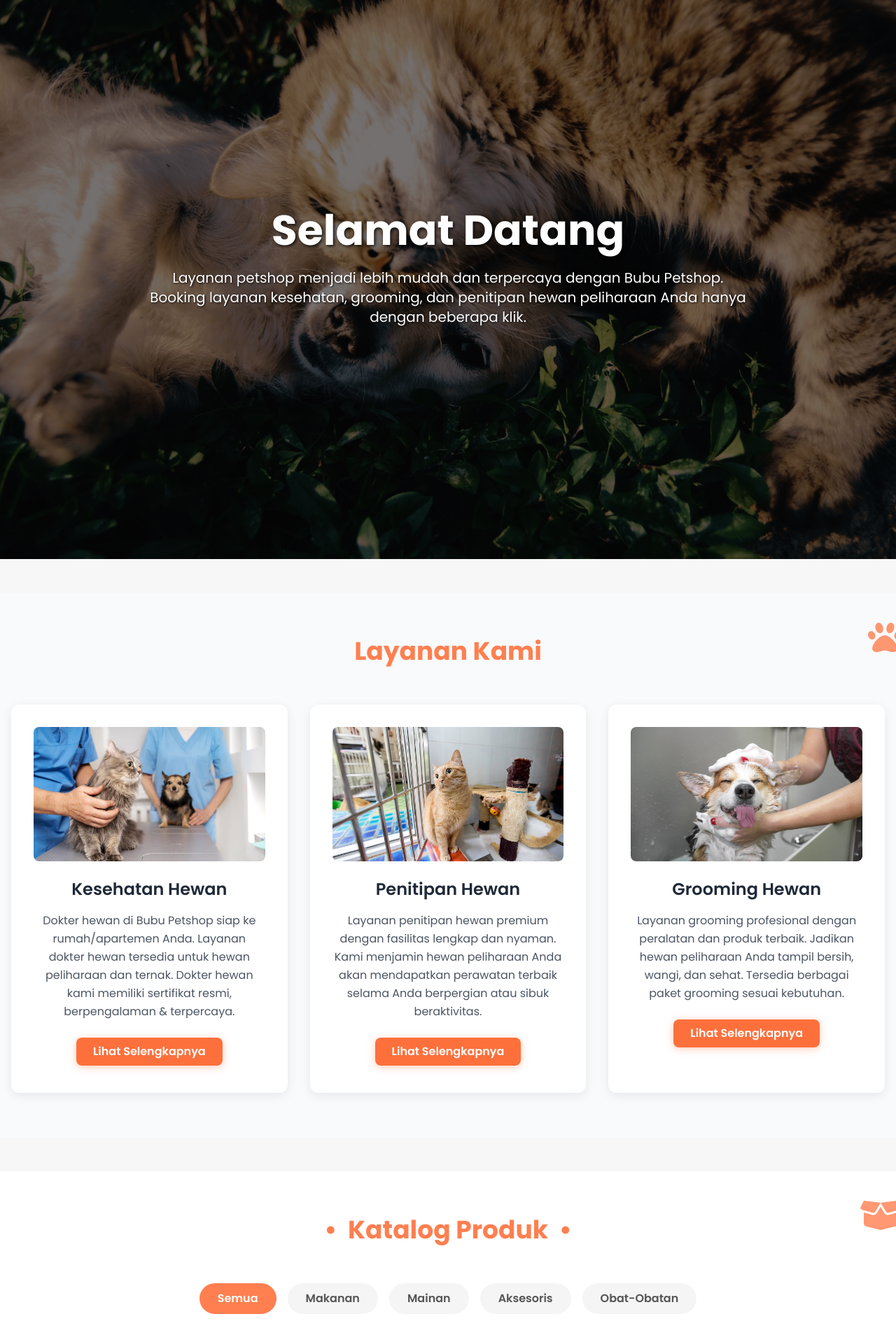
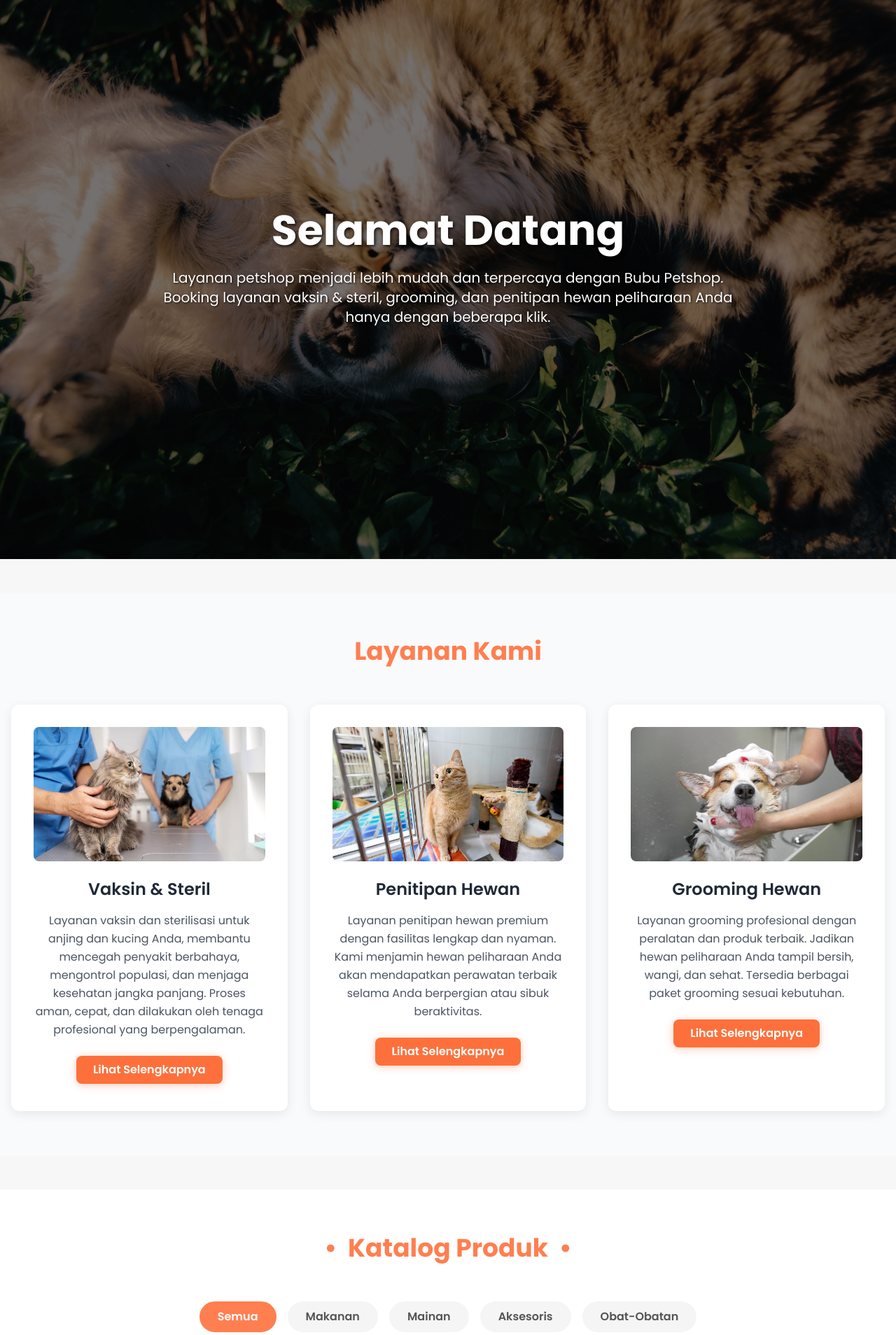
Before and after one commit to musbihin05/bubupetshop, a Django app: page / in a window 1280 px wide. Shown: the part 73-1981 px from the top of the page at 70% size. Run offline with Django 3.2, Linux system fonts and the light colour scheme; data comes from the database, SQL or seed files in the repository; parts of the project's set-up code (start-up, migrations or seed data) failed here and were passed over; some libraries are stand-ins or nearby versions.

Commit message:
template

```diff
--- a/templates/booking/index.html
+++ b/templates/booking/index.html
@@ -10,8 +10,8 @@
     <h1 class="text-4xl font-bold text-white mb-2">Riwayat Booking</h1>
     <p class="text-white text-lg">Lihat dan kelola semua riwayat booking layanan Anda</p>
   </div>
-  <i
-    class="fas fa-history absolute top-6 right-8 sm:right-8 text-white opacity-80 text-4xl md:text-5xl section-icon"></i>
+  {% comment %} <i
+    class="fas fa-history absolute top-6 right-8 sm:right-8 text-white opacity-80 text-4xl md:text-5xl section-icon"></i> {% endcomment %}
 </div>
 
 <!-- Booking History Section -->
--- a/templates/home/index.html
+++ b/templates/home/index.html
@@ -18,7 +18,7 @@
     <p class="text-base sm:text-lg md:text-xl mb-8 animate-fade-in animation-delay-200"
       style="text-shadow: 1px 1px 3px rgba(0, 0, 0, 0.9)">
       Layanan petshop menjadi lebih mudah dan terpercaya dengan Bubu Petshop.
-      Booking layanan kesehatan, grooming, dan penitipan hewan peliharaan Anda
+      Booking layanan vaksin & steril, grooming, dan penitipan hewan peliharaan Anda
       hanya dengan beberapa klik.
     </p>
   </div>
@@ -32,7 +32,7 @@
         Layanan Kami
         <span class="absolute bottom-0 left-1/2 transform -translate-x-1/2 w-24 h-1 bg-orange-theme"></span>
       </span>
-      <i class="fas fa-paw absolute -top-6 -right-6 text-orange-theme opacity-80 text-5xl"></i>
+      {% comment %} <i class="fas fa-paw absolute -top-6 -right-6 text-orange-theme opacity-80 text-5xl"></i> {% endcomment %}
     </h2>
     <div class="grid grid-cols-1 md:grid-cols-3 gap-8">
       <!-- Service 1: Kesehatan Hewan -->
@@ -41,12 +41,12 @@
         <img src="{% static 'base-img/layanan/image kesehatan.jpg' %}" alt="Kesehatan Hewan"
           class="w-full h-48 object-cover rounded-lg mb-6" />
         <h3 class="text-2xl font-semibold text-gray-800 mb-4">
-          Kesehatan Hewan
+          Vaksin & Steril
         </h3>
         <p class="text-gray-600 leading-relaxed mb-6">
-          Dokter hewan di Bubu Petshop siap ke rumah/apartemen Anda. Layanan
-          dokter hewan tersedia untuk hewan peliharaan dan ternak. Dokter hewan
-          kami memiliki sertifikat resmi, berpengalaman & terpercaya.
+          Layanan vaksin dan sterilisasi untuk anjing dan kucing Anda, membantu mencegah penyakit berbahaya,
+          mengontrol populasi, dan menjaga kesehatan jangka panjang. Proses aman, cepat,
+          dan dilakukan oleh tenaga profesional yang berpengalaman.
         </p>
         <a href="{% url 'layanan:layanan_kesehatan' %}" class="btn-modern"> Lihat Selengkapnya </a>
       </div>
@@ -94,8 +94,8 @@
         Katalog Produk
         <span class="absolute bottom-0 left-1/2 transform -translate-x-1/2 w-24 h-1 bg-orange-theme"></span>
       </span>
-      <i
-        class="fas fa-box-open absolute -top-6 -right-6 sm:-right-6 text-orange-theme opacity-80 text-4xl md:text-5xl section-icon"></i>
+      {% comment %} <i
+        class="fas fa-box-open absolute -top-6 -right-6 sm:-right-6 text-orange-theme opacity-80 text-4xl md:text-5xl section-icon"></i> {% endcomment %}
     </h2>
 
     <!-- Product Filter Tabs -->
@@ -176,8 +176,8 @@
         Tentang Kami
         <span class="absolute bottom-0 left-1/2 transform -translate-x-1/2 w-24 h-1 bg-orange-theme"></span>
       </span>
-      <i
-        class="fas fa-store absolute -top-6 -right-6 sm:-right-6 text-orange-theme opacity-80 text-4xl md:text-5xl section-icon"></i>
+      {% comment %} <i
+        class="fas fa-store absolute -top-6 -right-6 sm:-right-6 text-orange-theme opacity-80 text-4xl md:text-5xl section-icon"></i> {% endcomment %}
     </h2>
     <p class="text-gray-600 text-lg max-w-3xl mx-auto">
       Bubu Petshop adalah platform booking terdepan untuk layanan perawatan
@@ -196,8 +196,8 @@
         Lokasi Kami
         <span class="absolute bottom-0 left-1/2 transform -translate-x-1/2 w-24 h-1 bg-orange-theme"></span>
       </span>
-      <i
-        class="fas fa-map-marker-alt absolute -top-6 -right-6 sm:-right-6 text-orange-theme opacity-80 text-4xl md:text-5xl section-icon"></i>
+      {% comment %} <i
+        class="fas fa-map-marker-alt absolute -top-6 -right-6 sm:-right-6 text-orange-theme opacity-80 text-4xl md:text-5xl section-icon"></i> {% endcomment %}
     </h2>
     <div class="flex justify-center">
       <div class="relative w-full max-w-3xl h-96 rounded-lg overflow-hidden shadow-lg">
--- a/templates/layanan/grooming.html
+++ b/templates/layanan/grooming.html
@@ -10,7 +10,7 @@
     <h1 class="text-4xl font-bold text-white mb-2">Layanan Grooming</h1>
     <p class="text-white text-lg">Perawatan terbaik untuk kecantikan dan kesehatan hewan kesayangan Anda</p>
   </div>
-  <i class="fas fa-cut absolute top-6 right-8 sm:right-8 text-white opacity-80 text-4xl md:text-5xl section-icon"></i>
+  {% comment %} <i class="fas fa-cut absolute top-6 right-8 sm:right-8 text-white opacity-80 text-4xl md:text-5xl section-icon"></i> {% endcomment %}
 </div>
 
 <!-- Services Catalog Section -->
--- a/templates/layanan/kesehatan.html
+++ b/templates/layanan/kesehatan.html
@@ -10,8 +10,8 @@
     <h1 class="text-4xl font-bold text-white mb-2">Layanan Kesehatan</h1>
     <p class="text-white text-lg">Layanan kesehatan hewan oleh dokter profesional</p>
   </div>
-  <i
-    class="fas fa-heartbeat absolute top-6 right-8 sm:right-8 text-white opacity-80 text-4xl md:text-5xl section-icon"></i>
+  {% comment %} <i
+    class="fas fa-heartbeat absolute top-6 right-8 sm:right-8 text-white opacity-80 text-4xl md:text-5xl section-icon"></i> {% endcomment %}
 </div>
 
 <!-- Services Catalog Section -->
--- a/templates/layanan/penitipan.html
+++ b/templates/layanan/penitipan.html
@@ -10,7 +10,7 @@
     <h1 class="text-4xl font-bold text-white mb-2">Layanan Penitipan</h1>
     <p class="text-white text-lg">Tempat penitipan hewan yang aman dan nyaman</p>
   </div>
-  <i class="fas fa-home absolute top-6 right-8 sm:right-8 text-white opacity-80 text-4xl md:text-5xl section-icon"></i>
+  {% comment %} <i class="fas fa-home absolute top-6 right-8 sm:right-8 text-white opacity-80 text-4xl md:text-5xl section-icon"></i> {% endcomment %}
 </div>
 
 <!-- Services Catalog Section -->
--- a/templates/peliharaan/index.html
+++ b/templates/peliharaan/index.html
@@ -10,7 +10,7 @@
     <h1 class="text-4xl font-bold text-white mb-2">Peliharaan Anda</h1>
     <p class="text-white text-lg">Lihat dan kelola semua peliharaan Anda</p>
   </div>
-  <i class="fas fa-paw absolute top-6 right-8 sm:right-8 text-white opacity-80 text-4xl md:text-5xl section-icon"></i>
+  {% comment %} <i class="fas fa-paw absolute top-6 right-8 sm:right-8 text-white opacity-80 text-4xl md:text-5xl section-icon"></i> {% endcomment %}
 </div>
 
 <!-- Booking History Section -->
--- a/templates/produk/detail.html
+++ b/templates/produk/detail.html
@@ -9,7 +9,7 @@
   <div class="container mx-auto text-center">
     <h1 class="text-4xl font-bold text-white mb-2">Detail Produk</h1>
   </div>
-  <i class="fas fa-box absolute top-6 right-8 sm:right-8 text-white opacity-80 text-4xl md:text-5xl section-icon"></i>
+  {% comment %} <i class="fas fa-box absolute top-6 right-8 sm:right-8 text-white opacity-80 text-4xl md:text-5xl section-icon"></i> {% endcomment %}
 </div>
 
 <!-- Product Detail Section -->
--- a/templates/produk/index.html
+++ b/templates/produk/index.html
@@ -9,7 +9,7 @@
     <h1 class="text-4xl font-bold text-white mb-2">Katalog Produk</h1>
     <p class="text-white text-lg">Temukan semua produk berkualitas untuk hewan peliharaan Anda</p>
   </div>
-  <i class="fas fa-paw absolute top-6 right-8 sm:right-8 text-white opacity-80 text-4xl md:text-5xl section-icon"></i>
+  {% comment %} <i class="fas fa-paw absolute top-6 right-8 sm:right-8 text-white opacity-80 text-4xl md:text-5xl section-icon"></i> {% endcomment %}
 </div>
 
 <!-- Product Catalog Section -->
--- a/templates/user/index.html
+++ b/templates/user/index.html
@@ -12,8 +12,8 @@
         <p class="text-gray-600 max-w-lg mx-auto">
           Kelola informasi pribadi Anda dan perbarui detail akun.
         </p>
-        <i
-          class="fas fa-user-cog absolute top-0 right-0 sm:right-8 text-orange-theme opacity-80 text-4xl md:text-5xl section-icon"></i>
+        {% comment %} <i
+          class="fas fa-user-cog absolute top-0 right-0 sm:right-8 text-orange-theme opacity-80 text-4xl md:text-5xl section-icon"></i> {% endcomment %}
       </div>
 
       <!-- Profile Form -->
```
Also changed, not shown: templates/user/login.html (+5 -6 lines).
